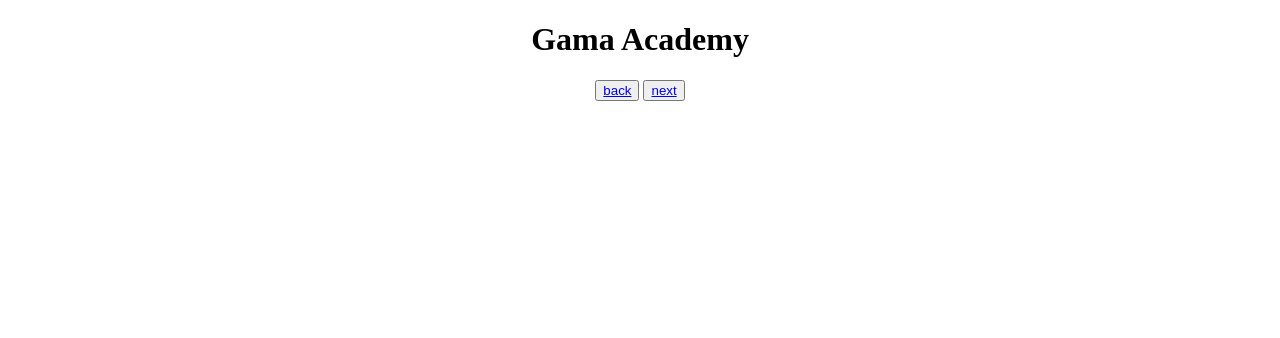
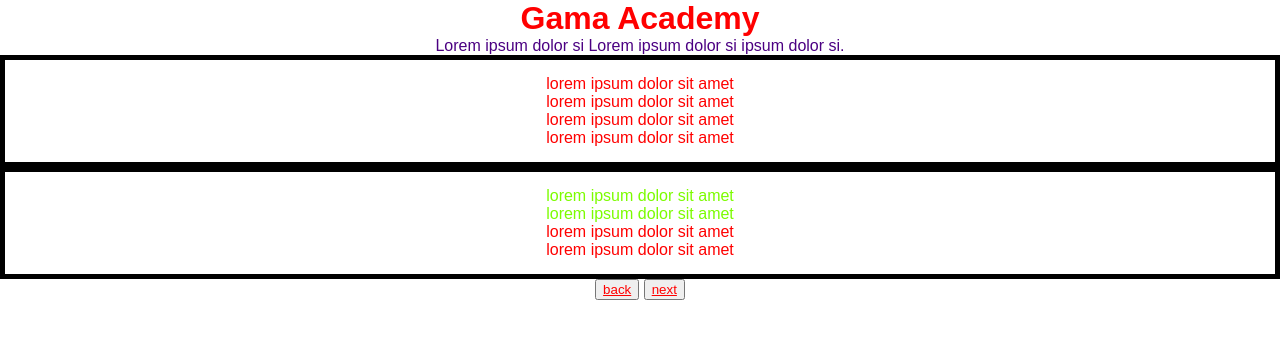
Before and after one commit to David-Pires/HiringCoders, a plain HTML site: page hiringCoders-3-Fase01/2-css/seletores.html in a window 1280 px wide. Drawn offline with Linux system fonts and the light colour scheme.

Commit message:
feat: important!

```diff
--- a/hiringCoders-3-Fase01/2-css/seletores.html
+++ b/hiringCoders-3-Fase01/2-css/seletores.html
@@ -4,13 +4,30 @@
     <title>Seletores</title>
     <meta charset="UTF-8" />
     <meta name="viewport" content="width=device-width, initial-scale=1" />
-    <link href="styles/propriedades.css" rel="stylesheet" />
+    <link href="styles/seletores.css" rel="stylesheet" />
   </head>
   <body>
    <h1>Gama Academy</h1>
-   <div class="navigation"></div>
-   <div></div>
-   <div></div>
+   <div class="navigation">
+     <nav>
+       <span>Lorem ipsum dolor si Lorem ipsum dolor si ipsum dolor si.</span>
+     </nav>
+   </div>
+   <div id="primeiro">
+      <p>lorem ipsum dolor sit amet</p>
+      <p>lorem ipsum dolor sit amet</p>
+      <p>lorem ipsum dolor sit amet</p>
+      <p>lorem ipsum dolor sit amet</p>
+   </div>
+   <div class="segundo">
+      <p>lorem ipsum dolor sit amet</p>
+      <p>lorem ipsum dolor sit amet</p>
+        <div style="display: none;">
+          <p>lorem ipsum dolor sit amet</p>
+          <p>lorem ipsum dolor sit amet</p>
+        </div>
+
+   </div>
    <button type="button"><a rel="" type="divs" href="/hiringCoders-3-Fase01/2-css/propriedades.html">back</a></button>
     <button type="button">
       <a rel="" type="divs" href="/hiringCoders-3-Fase01/2-css/seletores.html">next</a>
--- a/hiringCoders-3-Fase01/2-css/styles/seletores.css
+++ b/hiringCoders-3-Fase01/2-css/styles/seletores.css
@@ -0,0 +1,44 @@
+* {
+  color: red;
+  font-family: Arial, Helvetica, sans-serif;
+  text-align: center;
+  margin: 0;
+
+}
+
+/* #primeiro {
+  border: 1px solid green;
+  margin: 30px;
+}
+.segundo {
+  border: 5px solid black;
+  padding: 15px;
+} */
+
+.navigation nav span {
+  color:indigo;
+  text-decoration: none;
+  cursor: pointer;
+  transition: 300ms;
+}
+
+.navigation nav span:hover {
+  color:pink;
+  text-decoration: underline;
+  cursor: pointer;
+}
+
+#primeiro, .segundo {
+  border: 5px solid black;
+  padding: 15px;
+}
+
+.segundo > p {
+  color: lawngreen;
+}
+
+.segundo > div {
+  display: block !important;  /* block faz reaparecer */
+}
+
+/* !important utilizado para dar prioridade sobre a aplicação */
```
